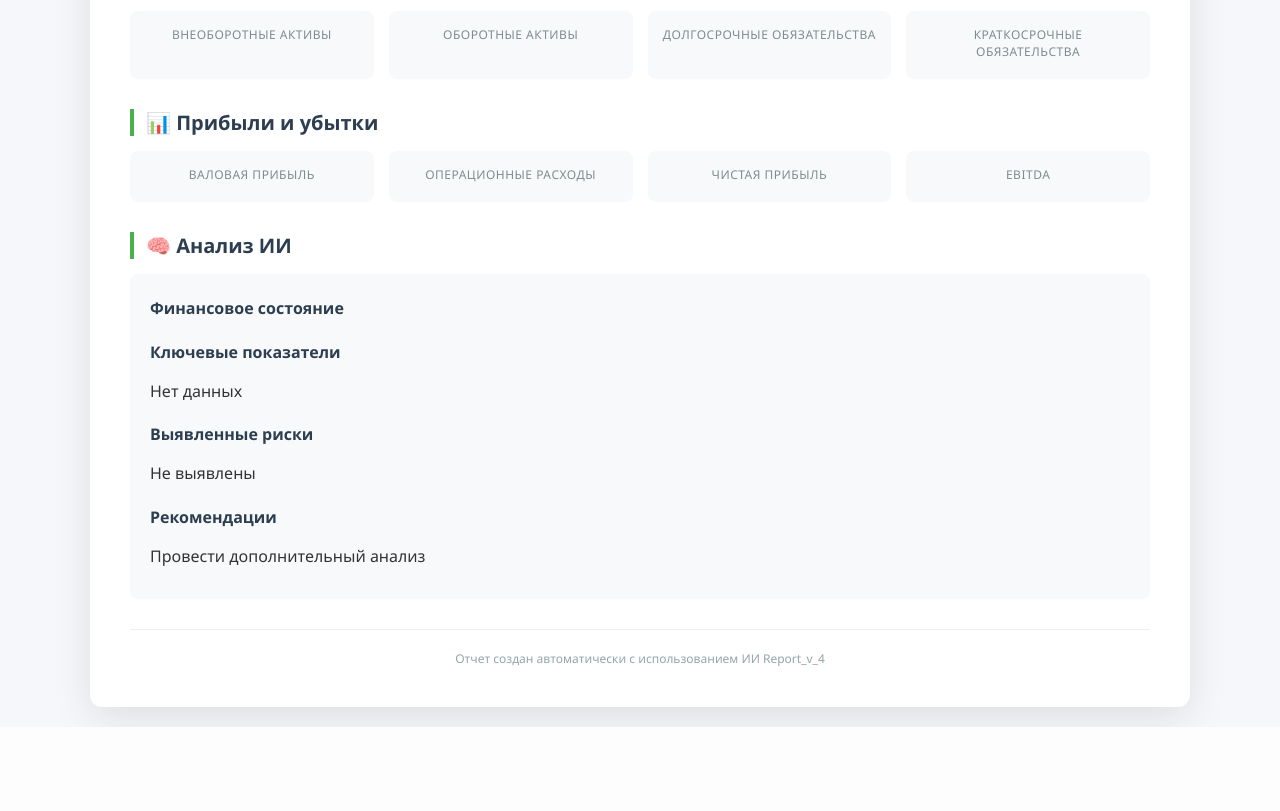
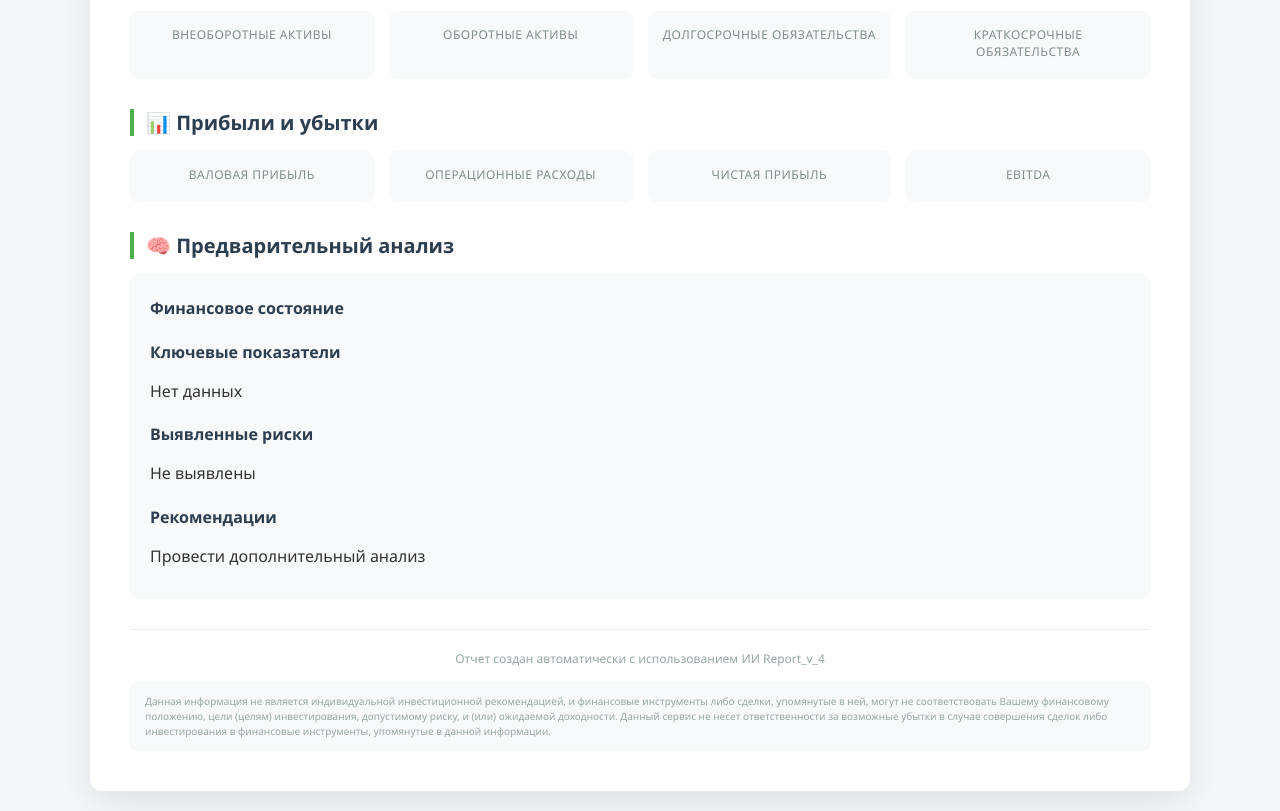
Before and after one commit to Artmalinkov/Report_3, a Python web app: template templates/report_template.html in a window 1280 px wide. Shown: the part 555-1366 px from the top of the page. Before the commit the page ends 1282 px from the top, so only its background shows below. Run offline with Jinja, Linux system fonts and the light colour scheme; the template is opened without the code that fills it, so the values that code supplies are empty.

Commit message:
Правки текстов отчета и статус-сообщений бота
- Заголовок "Анализ ИИ" -> "Предварительный анализ" (одиночный отчет),
  "Сравнительный анализ ИИ" -> "Сравнительный анализ" (сравнение)
- Добавлен дисклеймер в обоих HTML/PDF-шаблонах: отчет не является
  индивидуальной инвестиционной рекомендацией, сервис не несет
  ответственности за убытки от решений на основе этой информации
- Статус-сообщение бота "Получаю данные из ФНС..." -> "Получаю данные
  ФНС..." (одиночный запрос и сравнение компаний)

Co-Authored-By: Claude Sonnet 5 <noreply@anthropic.com>

```diff
--- a/app/bot/handlers.py
+++ b/app/bot/handlers.py
@@ -373,7 +373,7 @@ async def handle_inn(message: Message, state: FSMContext):
 
     # Отправляем статус
     status_msg = await message.answer(
-        "🔍 <i>Получаю данные из ФНС...</i>\n"
+        "🔍 <i>Получаю данные ФНС...</i>\n"
         "⏳ Обычно это занимает 10-30 секунд",
         reply_markup=get_cancel_keyboard()
     )
@@ -542,7 +542,7 @@ async def run_comparison(message: Message, state: FSMContext, user_id: int, inns
         return
 
     status_msg = await message.answer(
-        f"🔍 <i>Получаю данные из ФНС по {len(valid_inns)} компаниям...</i>\n"
+        f"🔍 <i>Получаю данные ФНС по {len(valid_inns)} компаниям...</i>\n"
         "⏳ Это может занять до минуты",
         reply_markup=get_cancel_keyboard()
     )
--- a/templates/report_template.html
+++ b/templates/report_template.html
@@ -165,6 +165,16 @@
             font-size: 12px;
             color: #95a5a6;
         }
+        .disclaimer {
+            margin-top: 15px;
+            padding: 12px 15px;
+            background: #f8f9fa;
+            border-radius: 6px;
+            font-size: 10px;
+            line-height: 1.5;
+            color: #95a5a6;
+            text-align: left;
+        }
         @media (max-width: 600px) {
             .container { padding: 20px; }
             .grid { grid-template-columns: 1fr 1fr; }
@@ -323,7 +333,7 @@
         {% endif %}
 
         <div class="section">
-            <h2>🧠 Анализ ИИ</h2>
+            <h2>🧠 Предварительный анализ</h2>
             <div class="analysis-text">
                 <h3>Финансовое состояние</h3>
                 <p>{{ analysis_summary }}</p>
@@ -347,6 +357,10 @@
         <div class="footer">
             Отчет создан автоматически с использованием ИИ Report_v_4<br>
             {{ report_date }}
+        </div>
+
+        <div class="disclaimer">
+            Данная информация не является индивидуальной инвестиционной рекомендацией, и финансовые инструменты либо сделки, упомянутые в ней, могут не соответствовать Вашему финансовому положению, цели (целям) инвестирования, допустимому риску, и (или) ожидаемой доходности. Данный сервис не несет ответственности за возможные убытки в случае совершения сделок либо инвестирования в финансовые инструменты, упомянутые в данной информации.
         </div>
     </div>
 
```
Also changed, not shown: templates/comparison_report_template.html (+15 -1 lines).
